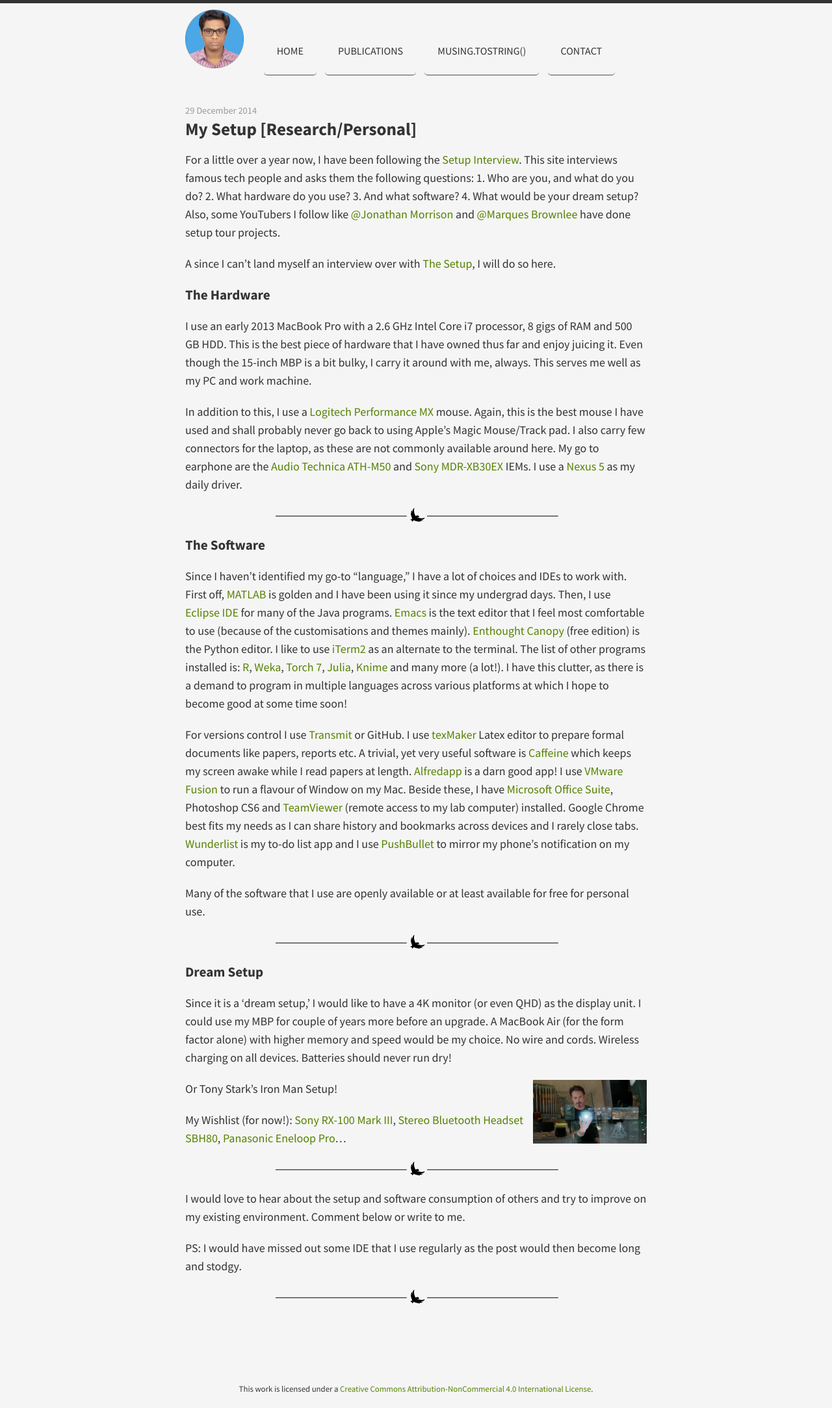
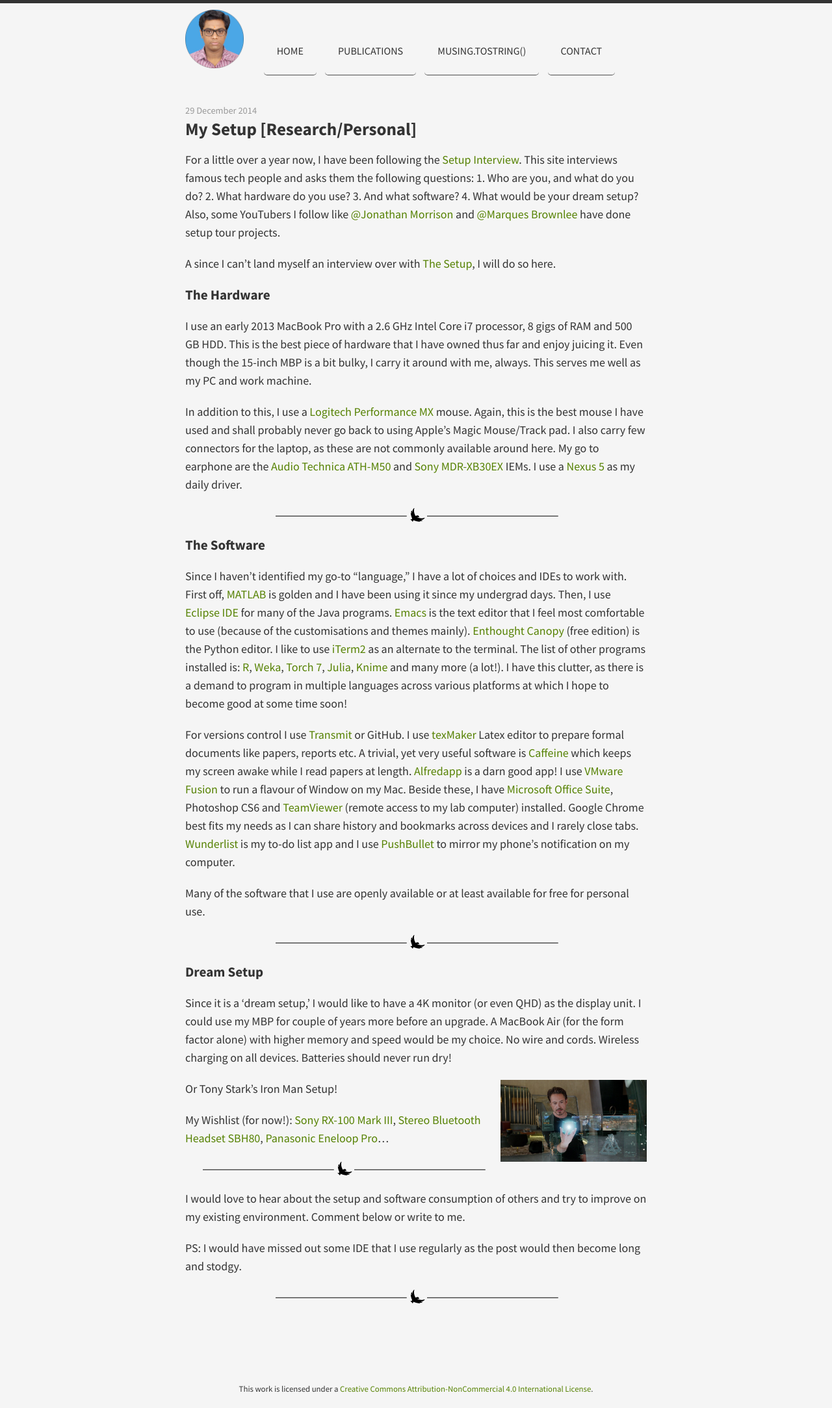
Before and after one commit to forkmsrini/forkmsrini.github.io-master, a Jekyll site: the page built from _posts/2014-12-29-mySetup.md, in a window 1280 px wide. Shown: the whole page at 65% size. Built offline with Jekyll 4.4.1, drawn with Linux system fonts in a browser that asks for light colours; nearby versions of some CDN libraries; Markdown is read by kramdown in place of the engine named in the settings; comment, search, counter and statistics services are not loaded.

Commit message:
Update 2014-12-29-mySetup.md

```diff
--- a/_posts/2014-12-29-mySetup.md
+++ b/_posts/2014-12-29-mySetup.md
@@ -23,7 +23,7 @@
 Since it is a 'dream setup,' I would like to have a 4K monitor (or even QHD) as the display unit. I could use my MBP for couple of years more before an upgrade. A MacBook Air (for the form factor alone) with higher memory and speed would be my choice. No wire and cords. Wireless charging on all devices. Batteries should never run dry!
 
 Or Tony Stark's Iron Man Setup!
-<img style="float:right" src="/public/images/Iron-Man-3.jpg" width='175'>
+<img style="float:right" src="/public/images/Iron-Man-3.jpg" width='225'>
 
 My Wishlist (for now!): [Sony RX-100 Mark III](http://tinyurl.com/koyle2k), [Stereo Bluetooth Headset SBH80](http://tinyurl.com/potm2xe), [Panasonic Eneloop Pro](http://tinyurl.com/k23snrv)...
 
```
